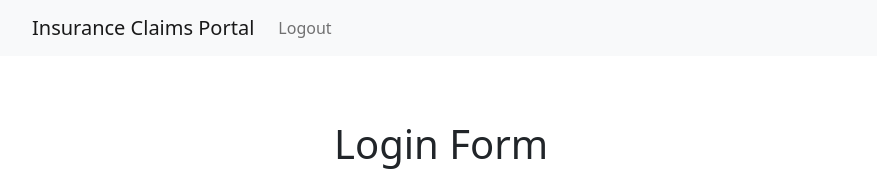
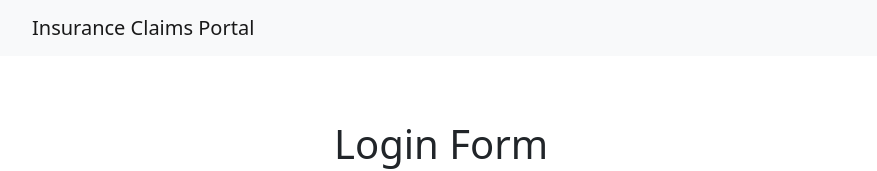
Before and after one commit to branyzp/DBS-TT, a React (Create React App) app in the folder frontend/: page / in a window 1280 px wide. Shown: the top 171 px of the page, without its empty margins (50-927 px from the left). Built offline with nearby package versions, Linux system fonts and the light colour scheme.

Commit message:
logout button works

```diff
--- a/frontend/src/components/Navbar.jsx
+++ b/frontend/src/components/Navbar.jsx
@@ -26,14 +26,19 @@ function Header({ isAuthenticated, setIsAuthenticated, setUserDetails }) {
 			<Navbar bg="light" expand="lg">
 				<Container>
 					<Navbar.Brand>Insurance Claims Portal</Navbar.Brand>
+					{isAuthenticated && (
+						<Nav className="me-auto">
+							<Nav.Link onClick={handleLogout}>Logout</Nav.Link>
+						</Nav>
+					)}
 
-					<Navbar.Toggle aria-controls="basic-navbar-nav" />
+					{/* <Navbar.Toggle aria-controls="basic-navbar-nav" />
 
 					<Navbar.Collapse id="basic-navbar-nav">
 						<Nav className="me-auto">
 							<Nav.Link onClick={handleLogout}>Logout</Nav.Link>
 						</Nav>
-					</Navbar.Collapse>
+					</Navbar.Collapse> */}
 				</Container>
 			</Navbar>
 		</div>
```
